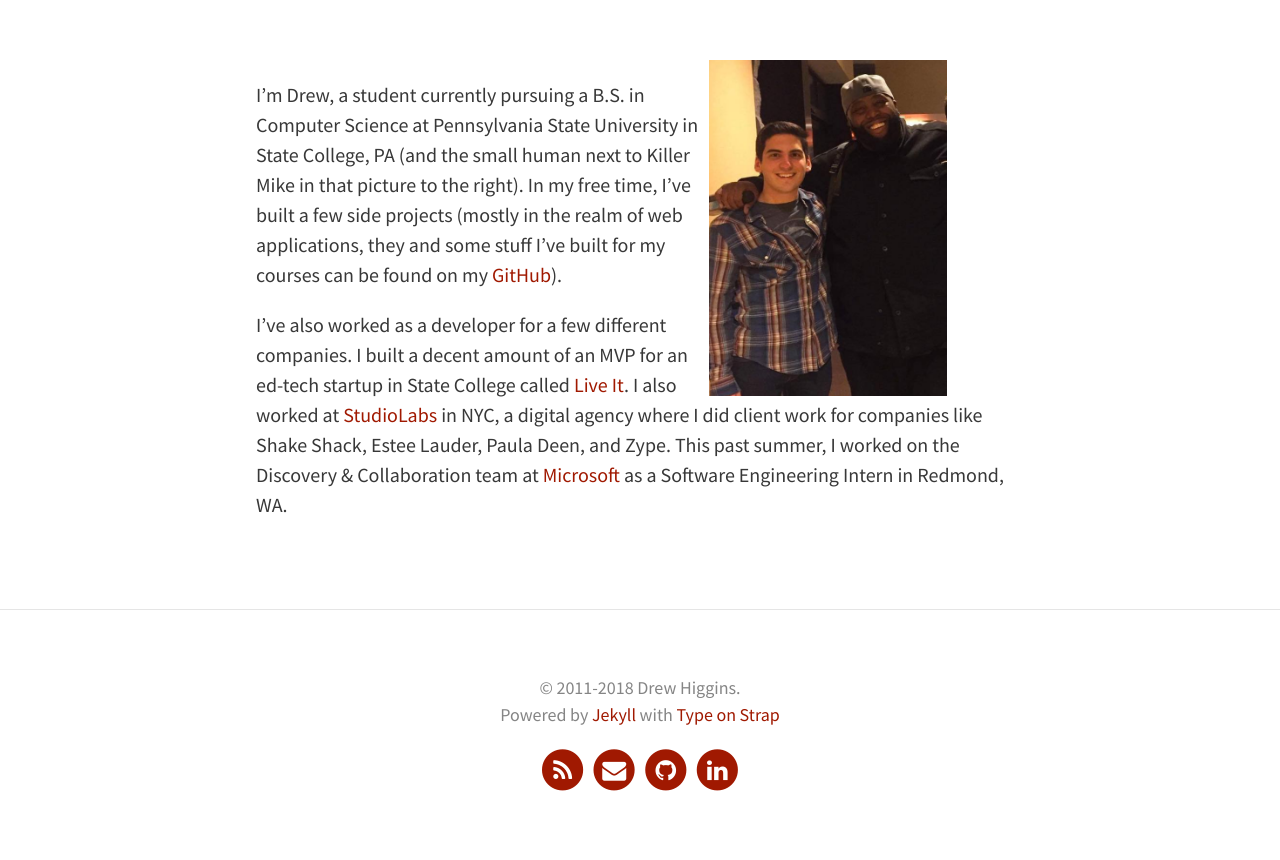
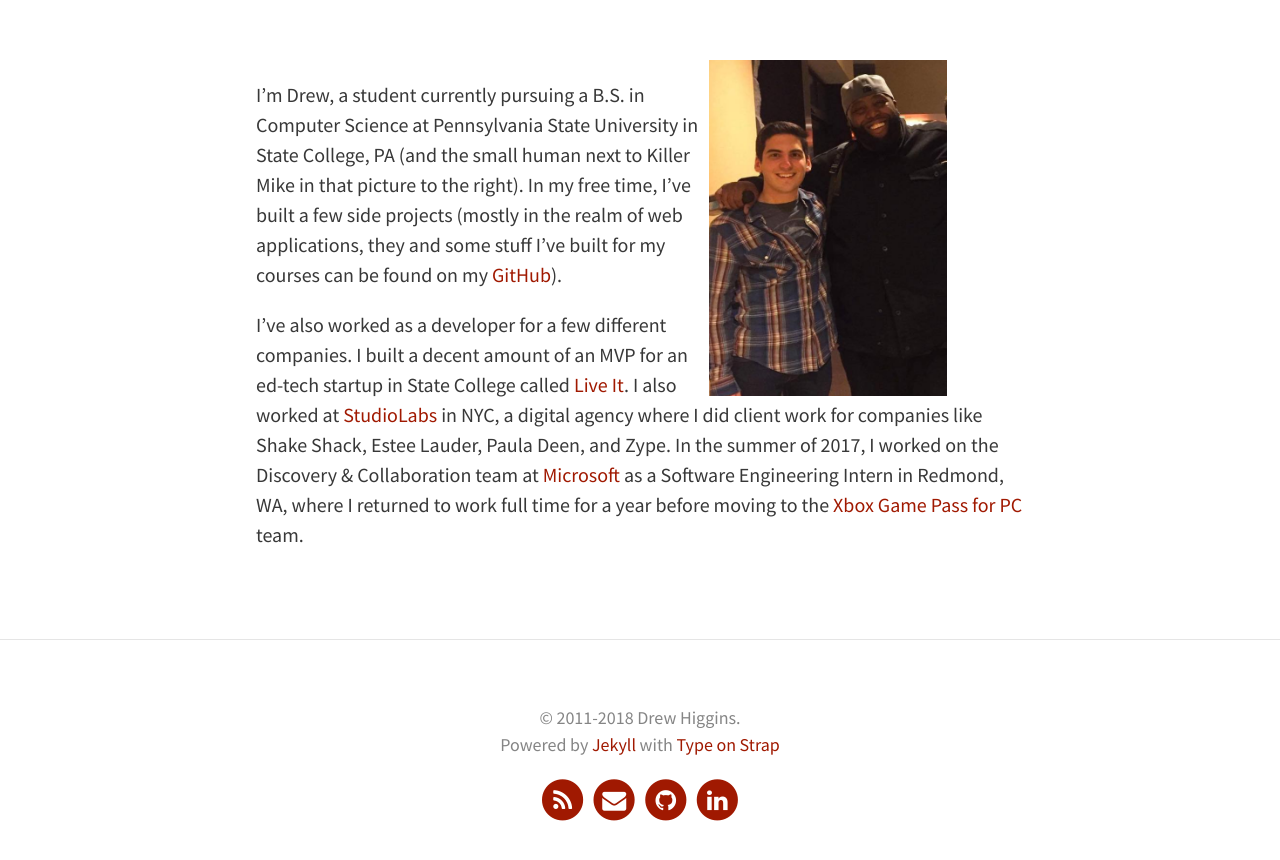
Before and after one commit to DrewHiggins/drewhiggins.github.io, a Jekyll site: the page built from pages/about.md, in a window 1280 px wide, cut to the strip 398-1304 px from the top of the page. Shown: the top 860 px of the strip. Built offline with Jekyll 4.4.1, drawn with Linux system fonts in a browser that asks for light colours.

Commit message:
Remove adsense, update about page

```diff
--- a/pages/about.md
+++ b/pages/about.md
@@ -21,7 +21,9 @@ I've also worked as a developer for a few different companies. I built a decent
 amount of an MVP for an ed-tech startup in State College called
 [Live It](https://www.liveitu.com). I also worked at
 [StudioLabs](http://studiolabs.com) in NYC, a digital agency where I did client
-work for companies like Shake Shack, Estee Lauder, Paula Deen, and Zype. This
-past summer, I worked on the Discovery & Collaboration team at
+work for companies like Shake Shack, Estee Lauder, Paula Deen, and Zype. In the
+summer of 2017, I worked on the Discovery & Collaboration team at
 [Microsoft](https://www.microsoft.com) as a Software Engineering Intern in
-Redmond, WA.
+Redmond, WA, where I returned to work full time for a year before moving to the
+[Xbox Game Pass for PC](https://www.xbox.com/en-US/xbox-game-pass/pc-games)
+team.
```
Also changed, not shown: _includes/head.html (+0 -9 lines).
